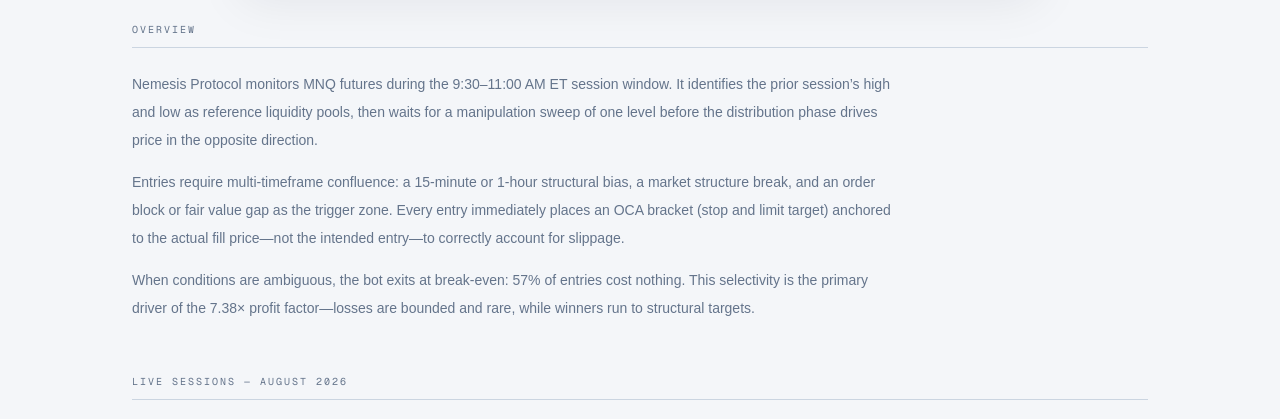
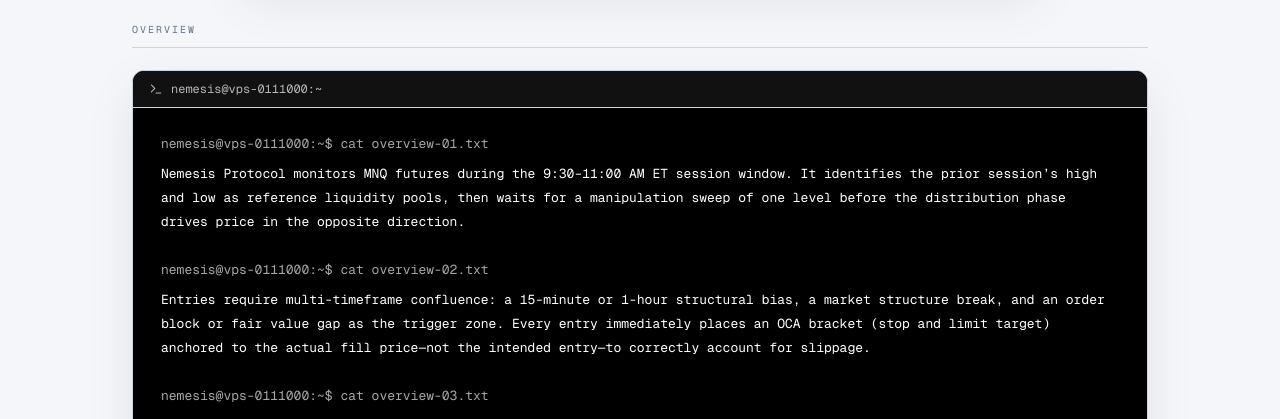
Before and after one commit to stoic474-afk/Trading-portfolio, a Next.js app in the folder apps/site/: page / in a window 1280 px wide. Shown: the part 533-952 px from the top of the page. Built offline with nearby package versions, Linux system fonts and the light colour scheme.

Commit message:
terminal component for overview section + organizing content

```diff
--- a/apps/site/src/app/page.tsx
+++ b/apps/site/src/app/page.tsx
@@ -1,59 +1,16 @@
-import { formatUsd } from "@trading-portfolio/std-core/format/usd";
 import { Shell } from "@/components/layout/shell";
 import { EngineeringFeatures } from "@/components/sections/engineering-features";
-import { Hero, type HeroProps } from "@/components/sections/hero";
+import { Hero } from "@/components/sections/hero";
 import { HowItWorks } from "@/components/sections/how-it-works";
 import { LiveSessions } from "@/components/sections/live-sessions";
-import { Overview, type OverviewProps } from "@/components/sections/overview";
-import { type PerformanceMetric, PerformanceMetrics } from "@/components/sections/performance-metrics";
-import { siteConfig } from "@/config/site";
-import { tradingData } from "@/config/trading-data";
+import { Overview } from "@/components/sections/overview";
+import { PerformanceMetrics } from "@/components/sections/performance-metrics";
 import { engineeringFeatures } from "@/content/engineering-features";
+import { heroContent } from "@/content/hero";
+import { liveSessionsContent } from "@/content/live-sessions";
+import { overviewContent } from "@/content/overview";
+import { performanceMetrics } from "@/content/performance-metrics";
 import { workflowSteps } from "@/content/workflow";
-
-const { backtest, instrument, liveSessions, session, strategy } = tradingData;
-
-const heroContent = {
-  title: siteConfig.name,
-  eyebrow: siteConfig.eyebrow,
-  description: siteConfig.description,
-} satisfies HeroProps;
-
-const performanceMetrics = [
-  {
-    label: "Backtest Net P&L",
-    prefix: "+$",
-    value: backtest.netProfitUsd,
-    description: `${backtest.startMonth} – ${backtest.endMonth} · ${backtest.tradeCount} trades`,
-    tone: "positive",
-  },
-  {
-    label: "Profit Factor",
-    value: backtest.profitFactor,
-    suffix: "×",
-    format: {
-      minimumFractionDigits: 2,
-      maximumFractionDigits: 2,
-    },
-    description: `Avg win ${formatUsd(backtest.averageWinUsd)} · Avg loss ${formatUsd(backtest.averageLossUsd)}`,
-    tone: "accent",
-  },
-  {
-    label: "Max Drawdown",
-    prefix: "$",
-    value: backtest.maxDrawdownUsd,
-    description: `Across entire ${backtest.durationMonths}-month backtest period`,
-  },
-] satisfies readonly PerformanceMetric[];
-
-const overviewContent = {
-  heading: "Overview",
-  paragraphs: [
-    `${siteConfig.name} monitors ${instrument} futures during the ${session.startTime}–${session.endTime} AM ${session.timeZone} session window. It identifies the prior session’s high and low as reference liquidity pools, then waits for a manipulation sweep of one level before the distribution phase drives price in the opposite direction.`,
-    `Entries require multi-timeframe confluence: a ${strategy.biasTimeframes.join(" or ")} structural bias, a market structure break, and an order block or fair value gap as the trigger zone. Every entry immediately places an OCA bracket (stop and limit target) anchored to the actual fill price—not the intended entry—to correctly account for slippage.`,
-    `When conditions are ambiguous, the bot exits at break-even: ${strategy.breakEvenPercentage}% of entries cost nothing. This selectivity is the primary driver of the ${backtest.profitFactor.toFixed(2)}× profit factor—losses are bounded and rare, while winners run to structural targets.`,
-  ],
-} satisfies OverviewProps;
 
 export default function Home() {
   return (
@@ -61,7 +18,7 @@ export default function Home() {
       <Hero {...heroContent} />
       <PerformanceMetrics metrics={performanceMetrics} />
       <Overview {...overviewContent} />
-      <LiveSessions {...liveSessions} />
+      <LiveSessions {...liveSessionsContent} />
       <HowItWorks steps={workflowSteps} />
       <EngineeringFeatures features={engineeringFeatures} />
     </Shell>
--- a/apps/site/src/components/layout/footer.tsx
+++ b/apps/site/src/components/layout/footer.tsx
@@ -1,4 +1,5 @@
 import { siteConfig } from "@/config/site";
+import { footerContent } from "@/content/footer";
 import { Container } from "../ui/container";
 
 export function Footer() {
@@ -11,7 +12,7 @@ export function Footer() {
           <p className="text-[var(--color-muted)] text-xs">
             © {currentYear} {siteConfig.name}
           </p>
-          <p className="max-w-4xl text-[var(--color-muted)] text-xs leading-5">{siteConfig.disclaimer}</p>
+          <p className="max-w-4xl text-[var(--color-muted)] text-xs leading-5">{footerContent.disclaimer}</p>
         </div>
       </Container>
     </footer>
--- a/apps/site/src/components/sections/overview.tsx
+++ b/apps/site/src/components/sections/overview.tsx
@@ -1,23 +1,19 @@
 import { Container } from "../ui/container";
 import { SectionHeading } from "../ui/section-heading";
+import { type TerminalEntry, TerminalPanel } from "../ui/terminal-panel";
 
 export type OverviewProps = {
+  readonly entries: readonly TerminalEntry[];
   readonly heading: string;
-  readonly paragraphs: readonly string[];
+  readonly terminalPrompt: string;
 };
 
-export function Overview({ heading, paragraphs }: OverviewProps) {
+export function Overview({ entries, heading, terminalPrompt }: OverviewProps) {
   return (
     <section className="pb-[3.25rem]" aria-labelledby="overview-heading">
       <Container>
         <SectionHeading id="overview-heading">{heading}</SectionHeading>
-        <div className="max-w-3xl space-y-3.5">
-          {paragraphs.map((paragraph) => (
-            <p className="text-[0.875rem] text-[var(--color-muted)] leading-7" key={paragraph}>
-              {paragraph}
-            </p>
-          ))}
-        </div>
+        <TerminalPanel entries={entries} prompt={terminalPrompt} />
       </Container>
     </section>
   );
--- /dev/null
+++ b/apps/site/src/components/ui/terminal-panel.tsx
@@ -0,0 +1,35 @@
+import { Terminal } from "lucide-react";
+
+export type TerminalEntry = {
+  readonly command: string;
+  readonly output: string;
+};
+
+export type TerminalPanelProps = {
+  readonly entries: readonly TerminalEntry[];
+  readonly prompt: string;
+};
+
+export function TerminalPanel({ entries, prompt }: TerminalPanelProps) {
+  return (
+    <section
+      aria-label="Strategy overview terminal"
+      className="overflow-hidden rounded-md border border-white/15 bg-black shadow-[var(--shadow-surface)]"
+    >
+      <div className="flex items-center gap-2 border-white/10 border-b bg-[#111] px-4 py-2.5 font-mono text-white/70 text-xs">
+        <Terminal aria-hidden="true" className="size-3.5" strokeWidth={1.75} />
+        <span>{prompt}~</span>
+      </div>
+      <div className="space-y-6 px-5 py-5 font-mono text-[0.8125rem] text-white leading-6 sm:px-7 sm:py-6">
+        {entries.map(({ command, output }) => (
+          <div key={command}>
+            <p aria-hidden="true" className="break-all text-white/65">
+              {prompt}~$ {command}
+            </p>
+            <p className="mt-1.5">{output}</p>
+          </div>
+        ))}
+      </div>
+    </section>
+  );
+}
--- a/apps/site/src/config/site.ts
+++ b/apps/site/src/config/site.ts
@@ -1,8 +1,5 @@
 export const siteConfig = {
   name: "Nemesis Protocol",
-  eyebrow: "Project portfolio",
   description:
     "Headless algorithmic trading bot executing ICT AMD setups on Micro E-mini Nasdaq futures via the Interactive Brokers API. Automated from signal detection through order management to exit.",
-  disclaimer:
-    "Trading results shown are from a simulated paper account using live market data and real bid-ask spreads; no real capital was at risk. Past performance does not guarantee future results.",
 } as const;
--- a/apps/site/src/config/trading-data.ts
+++ b/apps/site/src/config/trading-data.ts
@@ -42,8 +42,6 @@ export const tradingData = {
     maxDrawdownUsd: 545,
   },
   liveSessions: {
-    period: "August 2026",
     records: liveSessionRecords,
-    sourceNote: "Paper account · live market data · real bid–ask spreads",
   },
 } as const;
--- /dev/null
+++ b/apps/site/src/content/footer.ts
@@ -0,0 +1,4 @@
+export const footerContent = {
+  disclaimer:
+    "Trading results shown are from a simulated paper account using live market data and real bid-ask spreads; no real capital was at risk. Past performance does not guarantee future results.",
+} as const;
--- /dev/null
+++ b/apps/site/src/content/hero.ts
@@ -0,0 +1,7 @@
+import { siteConfig } from "@/config/site";
+
+export const heroContent = {
+  title: siteConfig.name,
+  eyebrow: "Project portfolio",
+  description: siteConfig.description,
+} as const;
--- /dev/null
+++ b/apps/site/src/content/live-sessions.ts
@@ -0,0 +1,7 @@
+import { tradingData } from "@/config/trading-data";
+
+export const liveSessionsContent = {
+  period: "August 2026",
+  records: tradingData.liveSessions.records,
+  sourceNote: "Paper account · live market data · real bid–ask spreads",
+} as const;
--- /dev/null
+++ b/apps/site/src/content/overview.ts
@@ -0,0 +1,23 @@
+import { siteConfig } from "@/config/site";
+import { tradingData } from "@/config/trading-data";
+
+const { backtest, instrument, session, strategy } = tradingData;
+
+export const overviewContent = {
+  heading: "Overview",
+  terminalPrompt: "nemesis@vps-0111000:",
+  entries: [
+    {
+      command: "cat overview-01.txt",
+      output: `${siteConfig.name} monitors ${instrument} futures during the ${session.startTime}–${session.endTime} AM ${session.timeZone} session window. It identifies the prior session’s high and low as reference liquidity pools, then waits for a manipulation sweep of one level before the distribution phase drives price in the opposite direction.`,
+    },
+    {
+      command: "cat overview-02.txt",
+      output: `Entries require multi-timeframe confluence: a ${strategy.biasTimeframes.join(" or ")} structural bias, a market structure break, and an order block or fair value gap as the trigger zone. Every entry immediately places an OCA bracket (stop and limit target) anchored to the actual fill price—not the intended entry—to correctly account for slippage.`,
+    },
+    {
+      command: "cat overview-03.txt",
+      output: `When conditions are ambiguous, the bot exits at break-even: ${strategy.breakEvenPercentage}% of entries cost nothing. This selectivity is the primary driver of the ${backtest.profitFactor.toFixed(2)}× profit factor—losses are bounded and rare, while winners run to structural targets.`,
+    },
+  ],
+} as const;
--- /dev/null
+++ b/apps/site/src/content/performance-metrics.ts
@@ -0,0 +1,31 @@
+import { formatUsd } from "@trading-portfolio/std-core/format/usd";
+import { tradingData } from "@/config/trading-data";
+
+const { backtest } = tradingData;
+
+export const performanceMetrics = [
+  {
+    label: "Backtest Net P&L",
+    prefix: "+$",
+    value: backtest.netProfitUsd,
+    description: `${backtest.startMonth} – ${backtest.endMonth} · ${backtest.tradeCount} trades`,
+    tone: "positive",
+  },
+  {
+    label: "Profit Factor",
+    value: backtest.profitFactor,
+    suffix: "×",
+    format: {
+      minimumFractionDigits: 2,
+      maximumFractionDigits: 2,
+    },
+    description: `Avg win ${formatUsd(backtest.averageWinUsd)} · Avg loss ${formatUsd(backtest.averageLossUsd)}`,
+    tone: "accent",
+  },
+  {
+    label: "Max Drawdown",
+    prefix: "$",
+    value: backtest.maxDrawdownUsd,
+    description: `Across entire ${backtest.durationMonths}-month backtest period`,
+  },
+] as const;
```
